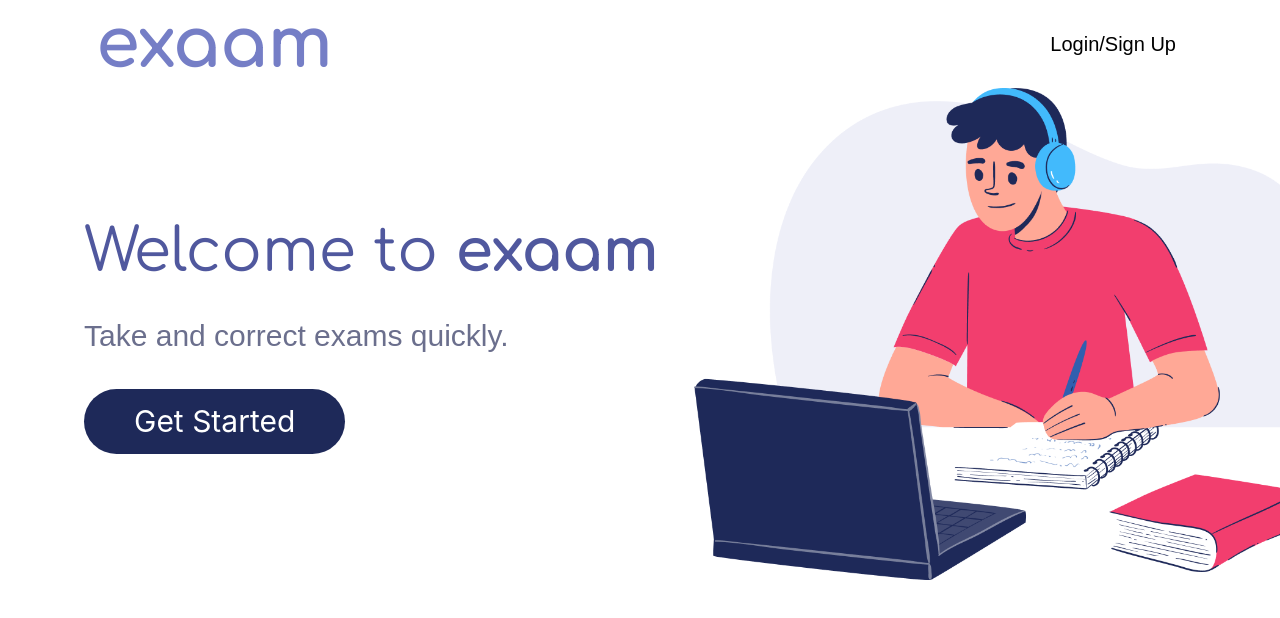
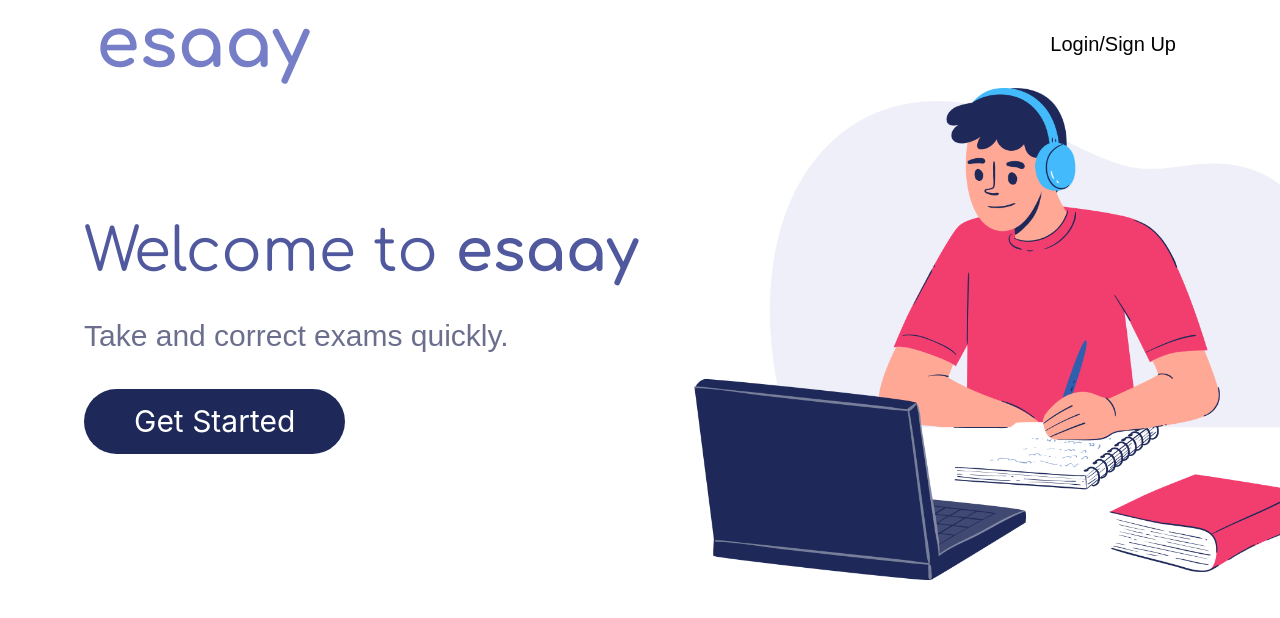
Before and after one commit to timHackathonBerkahCeria/esaay-frontend, a Next.js app: page / in a window 1280 px wide. Shown: the top 618 px of the page. Built offline with nearby package versions, Linux system fonts and the light colour scheme; a web font is replaced by a local one.

Commit message:
initial commit

```diff
--- a/pages/index.jsx
+++ b/pages/index.jsx
@@ -18,12 +18,12 @@ export default function Home() {
   return (
     <div className={styles.home}>
       <Head>
-        <title>Exaam | Take exams and get quick results.</title>
+        <title>Esaay | Submit essays and get quick results.</title>
         <link rel="icon" href="/favicon.ico" />
       </Head>
 
       <Navbar bg="light" expand="lg" className={styles.navBar}>
-          <Navbar.Brand className={styles.logo}>exaam</Navbar.Brand>
+          <Navbar.Brand className={styles.logo}>esaay</Navbar.Brand>
           <Navbar.Toggle aria-controls="basic-navbar-nav" />
           <Navbar.Collapse id="basic-navbar-nav">
             <Nav className="ms-auto">
@@ -35,7 +35,7 @@ export default function Home() {
       <main>
         <Row>
           <Col className={styles.landingText}>
-            <h1>Welcome to <span>exaam</span></h1>
+            <h1>Welcome to <span>esaay</span></h1>
             <p>Take and correct exams quickly.</p>
             <button onClick={() => setShowLoginPopup(true)}>Get Started</button>
           </Col>
```
